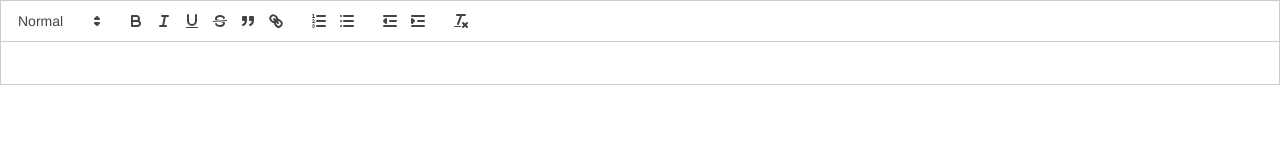
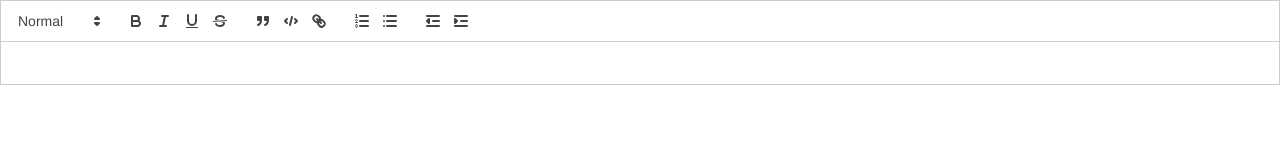
Before and after one commit to tsun812/shareit_fe, a React (Create React App) app: page / in a window 1280 px wide. Shown: the top 160 px of the page. Built offline with nearby package versions, Linux system fonts and the light colour scheme.

Commit message:
render in preview, pass props

```diff
--- a/package.json
+++ b/package.json
@@ -18,6 +18,7 @@
     "quill": "^1.3.7",
     "react": "^18.2.0",
     "react-dom": "^18.2.0",
+    "react-markdown": "^8.0.7",
     "react-router-dom": "^6.14.2",
     "react-scripts": "5.0.1",
     "typescript": "^4.9.5",
--- a/src/App.tsx
+++ b/src/App.tsx
@@ -1,11 +1,17 @@
-import React from 'react';
-import './App.css';
-import TextEditor from './TextEditor';
+import React from 'react'
+import './App.css'
+import TextEditor from './TextEditor'
+import Preview from './Preview'
+import { useState} from 'react'
 
 const App: React.FC = () => {
+  const [currentText, setCurrentText] = useState<string>('')
   return (
-   <TextEditor />
-  );
+    <div>
+      <TextEditor setCurrentText={setCurrentText} />
+      <Preview currentText={currentText} />
+    </div>
+  )
 }
 
-export default App;
+export default App
--- a/src/Preview.tsx
+++ b/src/Preview.tsx
@@ -1,8 +1,12 @@
 import React from 'react'
+import ReactMarkdown from 'react-markdown'
+interface Props {
+    currentText: string
+}
+const Preview: React.FC<Props> = ({currentText}) => {
 
-const Preview: React.FC = () => {
   return (
-    <div>Preview</div>
+    <ReactMarkdown>{currentText}</ReactMarkdown>
   )
 }
 
--- a/src/TextEditor.tsx
+++ b/src/TextEditor.tsx
@@ -1,27 +1,33 @@
 import React from 'react'
-import Quill from 'quill'
-import { useEffect, useRef} from 'react'
+import Quill, { Sources } from 'quill'
+import { useEffect, useRef, useState } from 'react'
 import "quill/dist/quill.snow.css"
+import Delta from 'quill-delta'
+interface Props {
+    setCurrentText: React.Dispatch<React.SetStateAction<string>>
+}
 
 const TOOLBAR_OPTIONS = [
-    [{ header: [1, 2, 3, false] }],
-    ["bold", "italic", "underline", "strike", "blockquote", "link"],
+    [{ header: [1, 2, 3, 4, 5, 6, false] }],
+    ["bold", "italic", "underline", "strike"],
+    ["blockquote", "code-block", "link"],
     [{ list: "ordered" }, { list: "bullet" }],
     [{ indent: "-1" }, { indent: "+1" }],
-    ["clean"]
   ];
 
-const TextEditor: React.FC = () => {
+const TextEditor: React.FC<Props> = ({setCurrentText}) => {
+  const [quill, setQuill] = useState<Quill>()
+  const [delta, setDelta] = useState<Delta>()
   const container = useRef<HTMLDivElement>(null)
+
   useEffect(() =>{
-
     const editor = document.createElement('div')
     const current = container.current
     if(current){
         current.append(editor)
     }
-    //asdf
-    new Quill(editor, {
+
+    const q = new Quill(editor, {
         theme: 'snow',
         modules: {
             toolbar: {
@@ -30,6 +36,8 @@ const TextEditor: React.FC = () => {
           }
       });
 
+    setQuill(q)
+
     return () => {
         if(current){
         current.innerHTML = ''
@@ -37,6 +45,14 @@ const TextEditor: React.FC = () => {
     }
   }, [])
 
+  useEffect(() => {
+    if(quill == null) return
+    quill.on('text-change', function(delta: Delta, oldDelta: Delta, source: Sources) {
+        if(source !== 'user') return
+        setCurrentText(quill.getText())
+      })
+  }, [quill, setCurrentText])
+
   return (
     <div ref={container}></div>
   )
```
Also changed, not shown: 1 other file (tests, documents, lock files or other folders).
